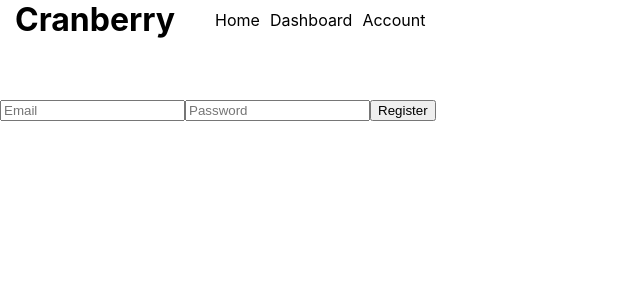
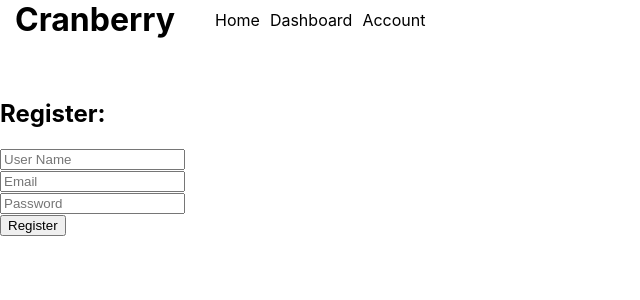
Before and after one commit to jfpalchak/cranberry, a React (Create React App) app in the folder cranberry/: page /sign-in in a window 1280 px wide. Shown: the top 300 px of the page, without its empty margins (0-640 px from the left). Built offline with nearby package versions, Linux system fonts and the light colour scheme.

Commit message:
install axios

```diff
--- a/cranberry/package.json
+++ b/cranberry/package.json
@@ -10,6 +10,7 @@
     "@types/node": "^16.18.68",
     "@types/react": "^18.2.42",
     "@types/react-dom": "^18.2.17",
+    "axios": "^1.6.2",
     "react": "^18.2.0",
     "react-dom": "^18.2.0",
     "react-router-dom": "^6.20.1",
--- a/cranberry/src/components/SignIn.tsx
+++ b/cranberry/src/components/SignIn.tsx
@@ -1,10 +1,42 @@
-import React from "react";
+import React, { useState } from "react";
 
 
 export default function SignIn() {
+
+  const [formData, setFormData] = useState<SignUpFormState>({
+    userName: '',
+    email: '',
+    password: ''
+  });
+
+  const handleChange = (e: React.ChangeEvent<HTMLInputElement>) => {
+    const { name, value } = e.target;
+    setFormData(prevData => ({...prevData, [name]: value}));
+  }
+
+  const handleSubmit = async (e: React.FormEvent<HTMLFormElement>) => {
+    e.preventDefault();
+
+    fetch(`https://localhost:5001/api/users/register`)
+      .then(response => response.json())
+      .then((jsonResponse) => {
+
+      })
+
+  }
+
   return (
     <section>
+      <h1>Register:</h1>
       <form className="register-form">
+      <input
+          type="text"
+          id="userName"
+          name="userName"
+          placeholder="User Name"
+          required
+        />
+        <br/>
         <input
           type="text"
           id="email"
@@ -12,6 +44,7 @@ export default function SignIn() {
           placeholder="Email"
           required
         />
+        <br/>
         <input
           type="password"
           id="password"
@@ -19,9 +52,16 @@ export default function SignIn() {
           placeholder="Password"
           required
         />
+        <br/>
         <button>Register</button>
       </form>
 
     </section>
   );
 }
+
+interface SignUpFormState {
+  userName: string;
+  email: string;
+  password: string;
+}
```
Also changed, not shown: 1 other file (tests, documents, lock files or other folders).
